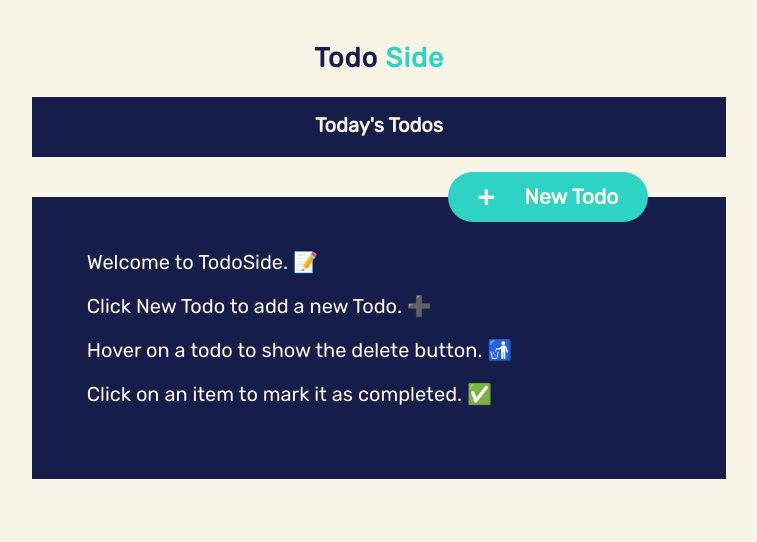
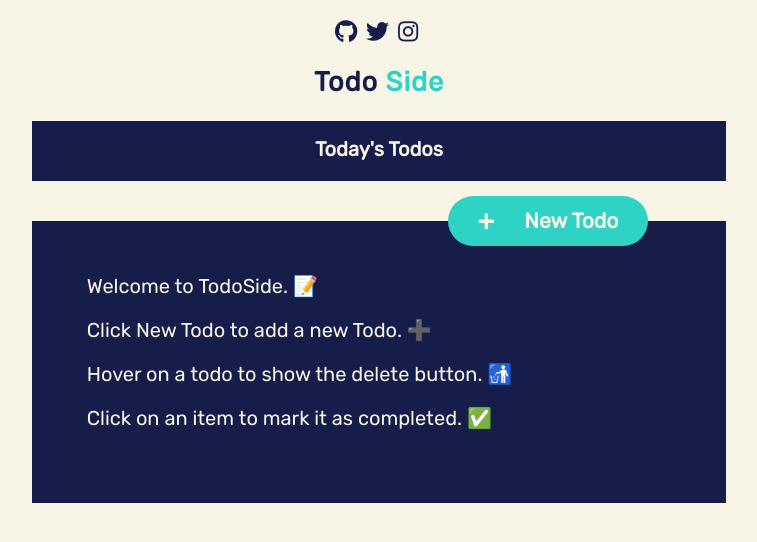
Before and after one commit to laurentcodes/todoside, a plain HTML site: page index.html in a window 1280 px wide. Shown: the whole page, without its empty margins (261-1018 px from the left). Drawn offline with Linux system fonts and the light colour scheme.

Commit message:
Added profile links

```diff
--- a/index.html
+++ b/index.html
@@ -16,6 +16,17 @@
 	</head>
 	<body>
 		<div class="container">
+			<div class="link">
+				<a href="https://github.com/laurentcodes/todoside" target="_blank"
+					><i class="fab fa-github"></i
+				></a>
+				<a href="https://twitter.com/laurentcodes" target="_blank"
+					><i class="fab fa-twitter"></i
+				></a>
+				<a href="https://www.instagram.com/laurentcodes/" target="_blank"
+					><i class="fab fa-instagram"></i
+				></a>
+			</div>
 			<div class="logo-text">
 				<h2>Todo <span>Side</span></h2>
 			</div>
--- a/style.css
+++ b/style.css
@@ -35,6 +35,21 @@ body {
 	color: var(--secondary-color);
 	letter-spacing: 1px;
 	font-size: 18px;
+}
+
+.container .link a {
+	text-decoration: none;
+	color: var(--secondary-color);
+	transition: color 0.3s ease-in-out;
+}
+
+.container .link a:hover {
+	color: var(--tertiary-color);
+}
+
+.container .link i {
+	font-size: 23px;
+	margin-right: 5px;
 }
 
 .container .logo-text span {
```
